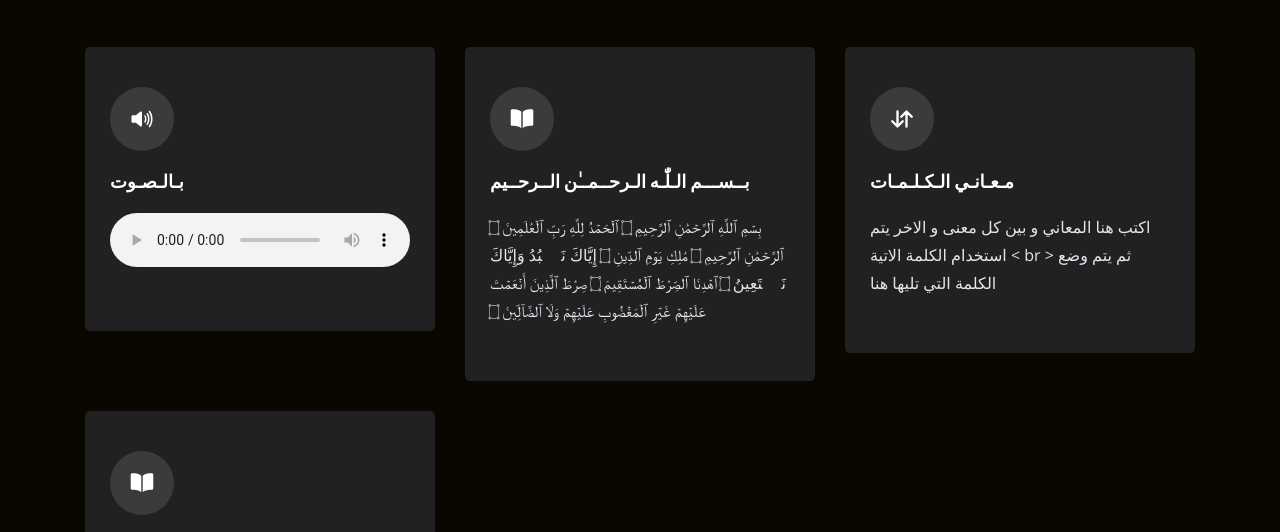
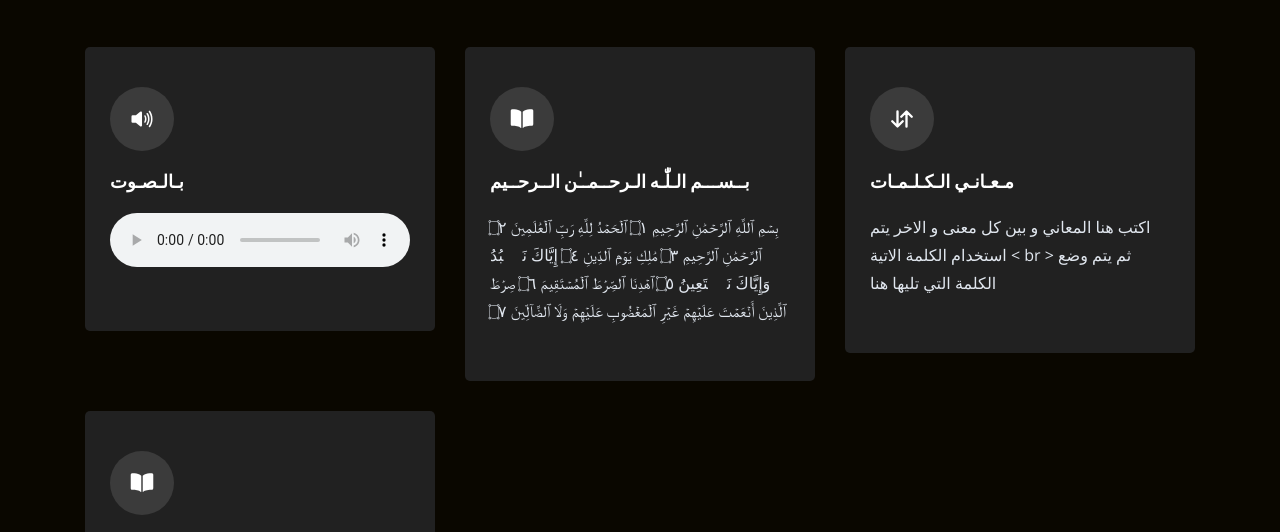
Before and after one commit to mosdri/Quran, a plain HTML site: page Surat/1a.html in a window 1280 px wide. Shown: the part 242-774 px from the top of the page. Drawn offline with nearby package versions, Linux system fonts and the light colour scheme.

Commit message:
Update 1a.html

```diff
--- a/Surat/1a.html
+++ b/Surat/1a.html
@@ -179,13 +179,14 @@
                 <p class="card-text">
 
 
-          بِسۡمِ ٱللَّهِ ٱلرَّحۡمَٰنِ ٱلرَّحِيمِ ۝
-           ٱلۡحَمۡدُ لِلَّهِ رَبِّ ٱلۡعَٰلَمِينَ  ۝
-ٱلرَّحۡمَٰنِ ٱلرَّحِيمِ  ۝ مَٰلِكِ يَوۡمِ ٱلدِّينِ  ۝
-إِيَّاكَ نَعۡبُدُ وَإِيَّاكَ نَسۡتَعِينُ  ۝ ٱهۡدِنَا
-ٱلصِّرَٰطَ ٱلۡمُسۡتَقِيمَ  ۝ صِرَٰطَ ٱلَّذِينَ أَنۡعَمۡتَ
+
+            بِسۡمِ ٱللَّهِ ٱلرَّحۡمَٰنِ ٱلرَّحِيمِ ۝١
+ٱلۡحَمۡدُ لِلَّهِ رَبِّ ٱلۡعَٰلَمِينَ ۝٢
+ٱلرَّحۡمَٰنِ ٱلرَّحِيمِ ۝٣ مَٰلِكِ يَوۡمِ ٱلدِّينِ ۝٤
+إِيَّاكَ نَعۡبُدُ وَإِيَّاكَ نَسۡتَعِينُ ۝٥ ٱهۡدِنَا
+ٱلصِّرَٰطَ ٱلۡمُسۡتَقِيمَ ۝٦ صِرَٰطَ ٱلَّذِينَ أَنۡعَمۡتَ
 عَلَيۡهِمۡ غَيۡرِ ٱلۡمَغۡضُوبِ عَلَيۡهِمۡ
-وَلَا ٱلضَّآلِّينَ ۝
+وَلَا ٱلضَّآلِّينَ ۝٧
 
 
                 </p>
```
